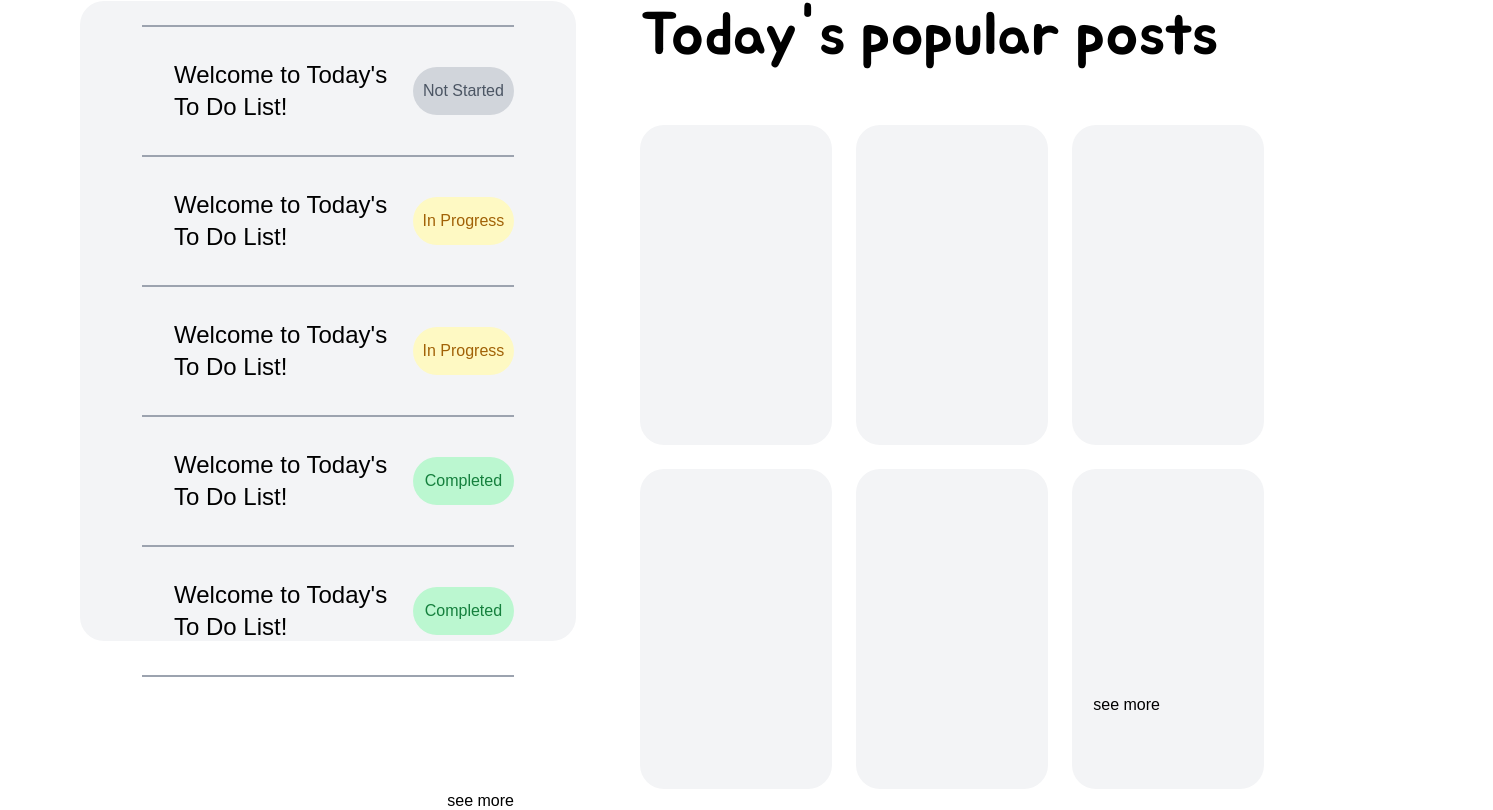
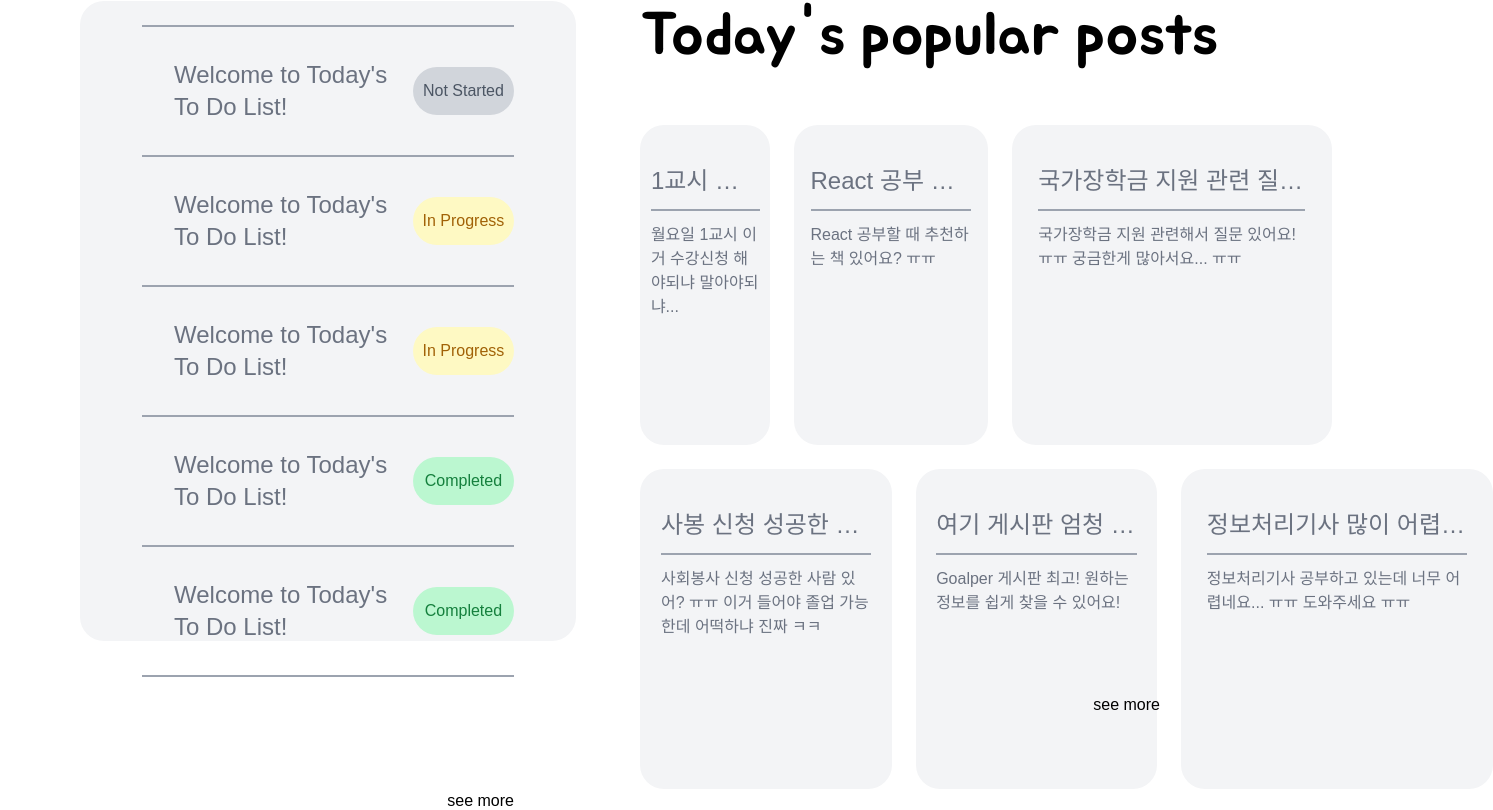
Before and after one commit to jinoo0306/MiniProject-Goalper-Team-801, a React (Vite) app in the folder Frontend/: page /main in a window 1280 px wide. Shown: the part 175-985 px from the top of the page, 1493 px wide, since content can reach past the window. Built offline with nearby package versions, Linux system fonts and the light colour scheme; a web font is replaced by a local one.

Commit message:
design : 메인페이지 퍼블리싱 완료

```diff
--- a/Frontend/src/index.css
+++ b/Frontend/src/index.css
@@ -66,3 +66,17 @@ body {
     padding-left: 13%;
   }
 }
+
+.ellipsis {
+  overflow: hidden;
+  text-overflow: ellipsis;
+  white-space: pre-line;
+  max-height: 170px; /* 최대 높이 설정 */
+}
+
+.ellipsis-title {
+  overflow: hidden;
+  text-overflow: ellipsis;
+  white-space: nowrap;
+  max-height: 32px; /* 최대 높이 설정 */
+}
--- a/Frontend/src/pages/MainPage.tsx
+++ b/Frontend/src/pages/MainPage.tsx
@@ -24,35 +24,45 @@ function MainPage() {
             {/* No.1 To Do List*/}
             <hr className="border-t-2 w-3/4 mt-10 border-gray-400" />
             <div className="flex flex-row items-center w-3/4 text-2xl mt-8 pl-8">
-              <a className="w-full">Welcome to Today's To Do List!</a>
+              <a className="w-full text-gray-500">
+                Welcome to Today's To Do List!
+              </a>
               <ToDoStatus statusCode={0} />
             </div>
 
             {/* No.2 To Do List*/}
             <hr className="border-t-2 w-3/4 mt-8 border-gray-400" />
             <div className="flex flex-row items-center w-3/4 text-2xl mt-8 pl-8">
-              <a className="w-full">Welcome to Today's To Do List!</a>
+              <a className="w-full text-gray-500">
+                Welcome to Today's To Do List!
+              </a>
               <ToDoStatus statusCode={1} />
             </div>
 
             {/* No.3 To Do List*/}
             <hr className="border-t-2 w-3/4 mt-8 border-gray-400" />
             <div className="flex flex-row items-center w-3/4 text-2xl mt-8 pl-8">
-              <a className="w-full">Welcome to Today's To Do List!</a>
+              <a className="w-full text-gray-500">
+                Welcome to Today's To Do List!
+              </a>
               <ToDoStatus statusCode={1} />
             </div>
 
             {/* No.4 To Do List*/}
             <hr className="border-t-2 w-3/4 mt-8 border-gray-400" />
             <div className="flex flex-row items-center w-3/4 text-2xl mt-8 pl-8">
-              <a className="w-full">Welcome to Today's To Do List!</a>
+              <a className="w-full text-gray-500">
+                Welcome to Today's To Do List!
+              </a>
               <ToDoStatus statusCode={2} />
             </div>
 
             {/* No.5 To Do List*/}
             <hr className="border-t-2 w-3/4 mt-8 border-gray-400" />
             <div className="flex flex-row items-center w-3/4 text-2xl mt-8 pl-8">
-              <a className="w-full">Welcome to Today's To Do List!</a>
+              <a className="w-full text-gray-500">
+                Welcome to Today's To Do List!
+              </a>
               <ToDoStatus statusCode={2} />
             </div>
 
@@ -70,15 +80,66 @@ function MainPage() {
           <a className="text-6xl font-bmjua mt-16">Today's popular posts</a>
           <div className="flex flex-col w-full h-2/3 mt-16">
             <div className="flex flex-row">
-              <div className="flex flex-row w-80 h-80 bg-gray-100 rounded-3xl mr-6"></div>
-              <div className="flex flex-row w-80 h-80 bg-gray-100 rounded-3xl mr-6"></div>
-              <div className="flex flex-row w-80 h-80 bg-gray-100 rounded-3xl"></div>
+              <div className="flex flex-col items-center w-80 h-80 bg-gray-100 rounded-3xl mr-6">
+                <a className="w-10/12 text-2xl mt-10 mb-3 text-left text-gray-500 ellipsis-title">
+                  1교시 에반데
+                </a>
+                <hr className="border-t-2 w-10/12 border-gray-400" />
+                <a className="w-10/12 h-full text-m mt-3 mb-10 text-left text-gray-500 ellipsis">
+                  월요일 1교시 이거 수강신청 해야되냐 말아야되냐...
+                </a>
+              </div>
+              <div className="flex flex-col items-center w-80 h-80 bg-gray-100 rounded-3xl mr-6">
+                <a className="w-10/12 text-2xl mt-10 mb-3 text-left text-gray-500 ellipsis-title">
+                  React 공부 책 추천
+                </a>
+                <hr className="border-t-2 w-10/12 border-gray-400" />
+                <a className="w-10/12 h-full text-m mt-3 mb-10 text-left text-gray-500 ellipsis">
+                  React 공부할 때 추천하는 책 있어요? ㅠㅠ
+                </a>
+              </div>
+              <div className="flex flex-col items-center w-80 h-80 bg-gray-100 rounded-3xl">
+                <a className="w-10/12 text-2xl mt-10 mb-3 text-left text-gray-500 ellipsis-title">
+                  국가장학금 지원 관련 질문 있어요
+                </a>
+                <hr className="border-t-2 w-10/12 border-gray-400" />
+                <a className="w-10/12 h-full text-m mt-3 mb-10 text-left text-gray-500 ellipsis">
+                  국가장학금 지원 관련해서 질문 있어요! ㅠㅠ 궁금한게
+                  많아서요... ㅠㅠ
+                </a>
+              </div>
             </div>
 
-            <div className="flex flex-row mt-6">
-              <div className="flex flex-row w-80 h-80 bg-gray-100 rounded-3xl mr-6"></div>
-              <div className="flex flex-row w-80 h-80 bg-gray-100 rounded-3xl mr-6"></div>
-              <div className="flex flex-row w-80 h-80 bg-gray-100 rounded-3xl"></div>
+            <div className="flex flex-row mt-6 text-black">
+              <div className="flex flex-col items-center w-80 h-80 bg-gray-100 rounded-3xl mr-6">
+                <a className="w-10/12 text-2xl mt-10 mb-3 text-left text-gray-500 ellipsis-title">
+                  사봉 신청 성공한 사람...?
+                </a>
+                <hr className="border-t-2 w-10/12 border-gray-400" />
+                <a className="w-10/12 h-full text-m mt-3 mb-10 text-left text-gray-500 ellipsis">
+                  사회봉사 신청 성공한 사람 있어? ㅠㅠ 이거 들어야 졸업 가능한데
+                  어떡하냐 진짜 ㅋㅋ
+                </a>
+              </div>{" "}
+              <div className="flex flex-col items-center w-80 h-80 bg-gray-100 rounded-3xl mr-6">
+                <a className="w-10/12 text-2xl mt-10 mb-3 text-left text-gray-500 ellipsis-title">
+                  여기 게시판 엄청 편하다
+                </a>
+                <hr className="border-t-2 w-10/12 border-gray-400" />
+                <a className="w-10/12 h-full text-m mt-3 mb-10 text-left text-gray-500 ellipsis">
+                  Goalper 게시판 최고! 원하는 정보를 쉽게 찾을 수 있어요!
+                </a>
+              </div>{" "}
+              <div className="flex flex-col items-center w-80 h-80 bg-gray-100 rounded-3xl">
+                <a className="w-10/12 text-2xl mt-10 mb-3 text-left text-gray-500 ellipsis-title">
+                  정보처리기사 많이 어렵나요...?
+                </a>
+                <hr className="border-t-2 w-10/12 border-gray-400" />
+                <a className="w-10/12 h-full text-m mt-3 mb-10 text-left text-gray-500 ellipsis">
+                  정보처리기사 공부하고 있는데 너무 어렵네요... ㅠㅠ 도와주세요
+                  ㅠㅠ
+                </a>
+              </div>
             </div>
           </div>
           <a
```
